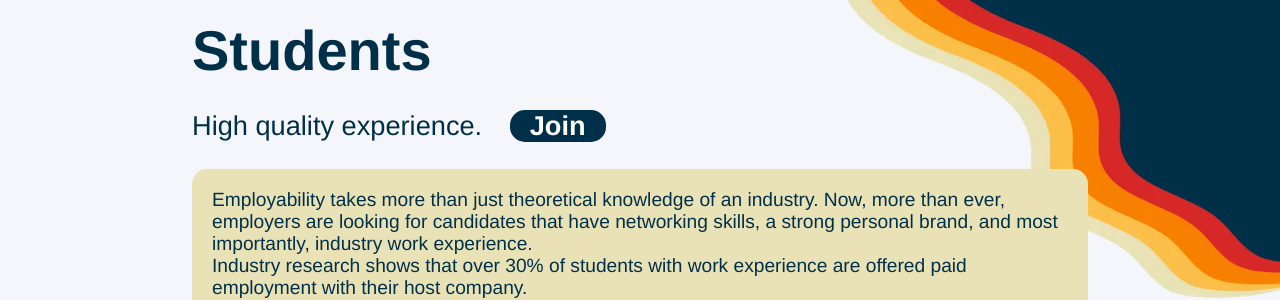
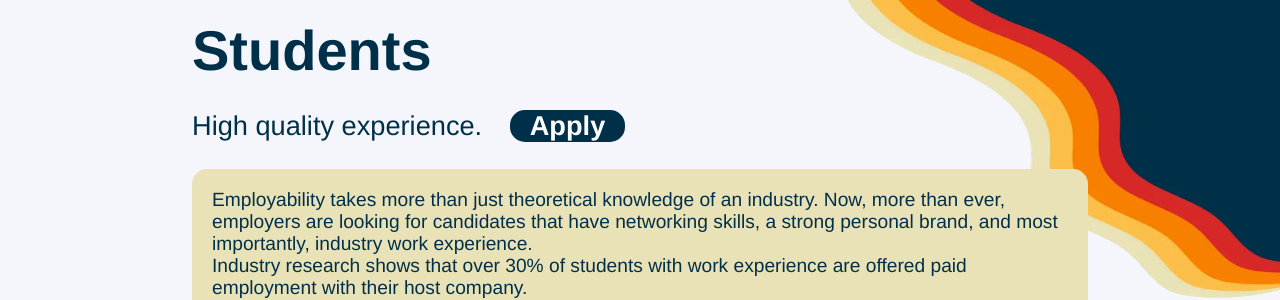
Before and after one commit to magma-recruiting/website, a Jekyll site: the page built from students.html, in a window 1280 px wide and 900 px high. Shown: the part 231-531 px from the top of the window. Built offline with Jekyll 4.4.1, drawn with Linux system fonts in a browser that asks for light colours.

Commit message:
* Changed "join" to "apply" for student info page

```diff
--- a/_layouts/info.html
+++ b/_layouts/info.html
@@ -3,7 +3,7 @@ layout: default
 ---
 <div id="info-start">
 	<h2>{{ page.title }}</h2>
-	<p>{{ page.underline }} <a class="join" href="">Join</a></p>
+	<p>{{ page.underline }} <a class="join" href="">{{ page.call_to_action }}</a></p>
 </div>
 <p id="selling-point">{{ page.selling_point }}</p>
 <h2 id="the-process">The process</h2>
--- a/companies.html
+++ b/companies.html
@@ -2,6 +2,7 @@
 title: Companies
 layout: info
 underline: Looking to add fresh talent to your teams?
+call_to_action: Join
 
 selling_point: |-
   One of the most cost-effective ways to add enthusiastic, engaged and diverse resources to your business is through hiring students. We match you with
--- a/students.html
+++ b/students.html
@@ -8,6 +8,7 @@ selling_point: |-
   Industry research shows that over 30% of students with work experience are offered paid employment with their host company.<br>
   Further, up to 90% receive job offers within six months of completing their internship, after engaging in valuable networking opportunities and
   professional referrals.
+call_to_action: Apply
 
 sections:
   - title: Application
```
